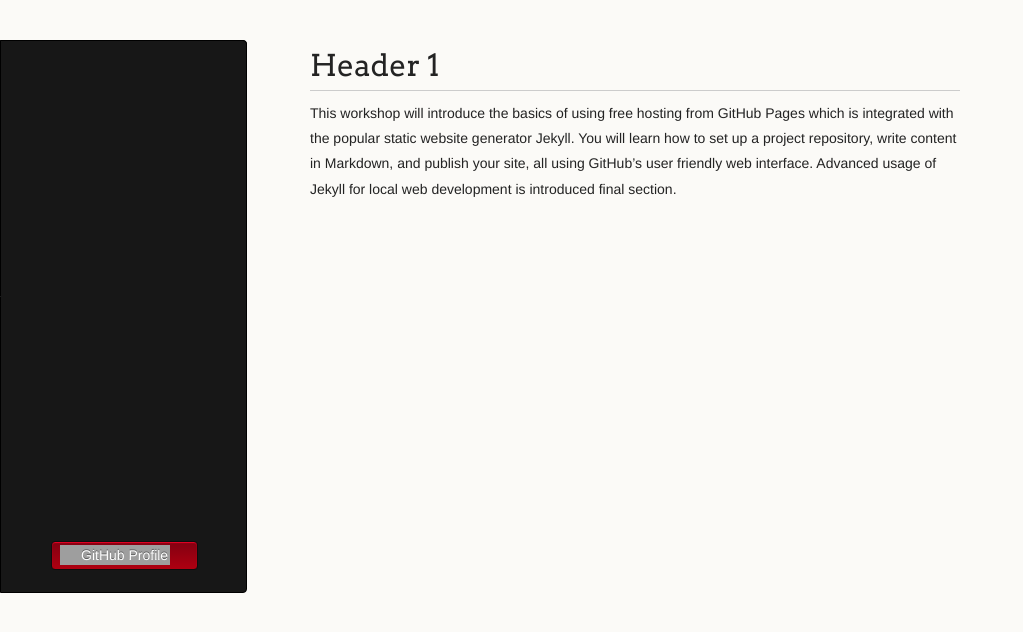
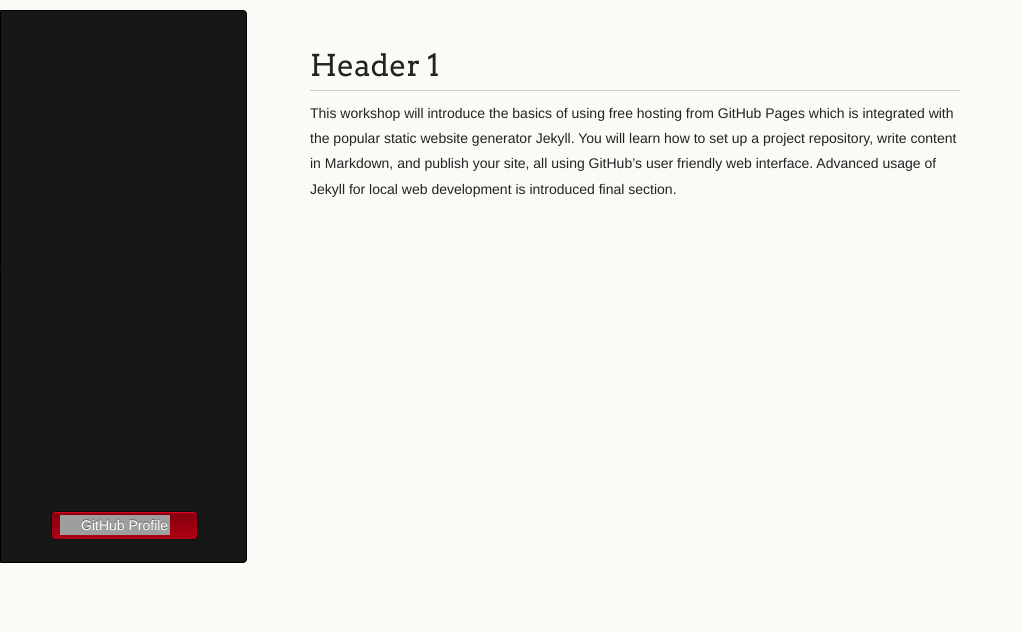
Before and after one commit to LemonPy29/LemonPy29.github.io, a Jekyll site: the page built from index.md, in a window 1280 px wide. Shown: the top 632 px of the page, without its empty margins (0-1023 px from the left). Built offline with Jekyll 4.4.1, drawn with Linux system fonts in a browser that asks for light colours; the repository's description, which GitHub fills in, is left out; our own code applies the rules of GitHub Pages for plain Markdown files; grey boxes are pictures that could not be loaded.

Commit message:
Update jekyll-theme-dinky.scss

```diff
--- a/_sass/jekyll-theme-dinky.scss
+++ b/_sass/jekyll-theme-dinky.scss
@@ -346,7 +346,7 @@ footer {
 	border-top-right-radius: 4px;
 	border-bottom-right-radius: 4px;
 	padding: 500px 25px 0 50px;
-	margin: 30px 25px 0 0;
+	margin: 0 0 0 0;
 	-webkit-font-smoothing: antialiased;
 }
 
```
